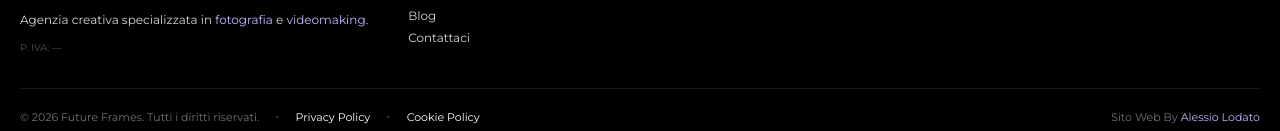
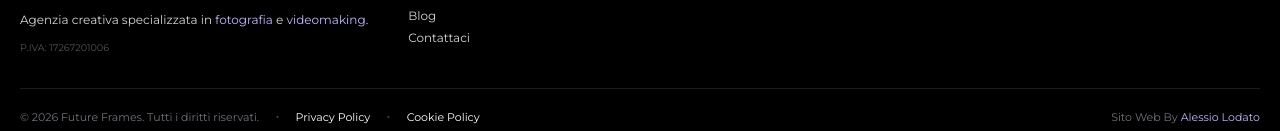
Before and after one commit to alelodato/future-frames-next, a Next.js app: page / in a window 1280 px wide. Shown: the part 5956-6087 px from the top of the page. Built offline with nearby package versions, Linux system fonts and the light colour scheme.

Commit message:
aggiunto numero di partita iva al footer

```diff
--- a/src/components/Footer.jsx
+++ b/src/components/Footer.jsx
@@ -19,7 +19,7 @@ export default function Footer() {
               <span className="text-violet-300">videomaking</span>.
             </p>
             <p className="font-montserrat text-[0.6rem] text-zinc-600">
-              P. IVA: —
+              P.IVA: 17267201006
             </p>
           </div>
 
```
